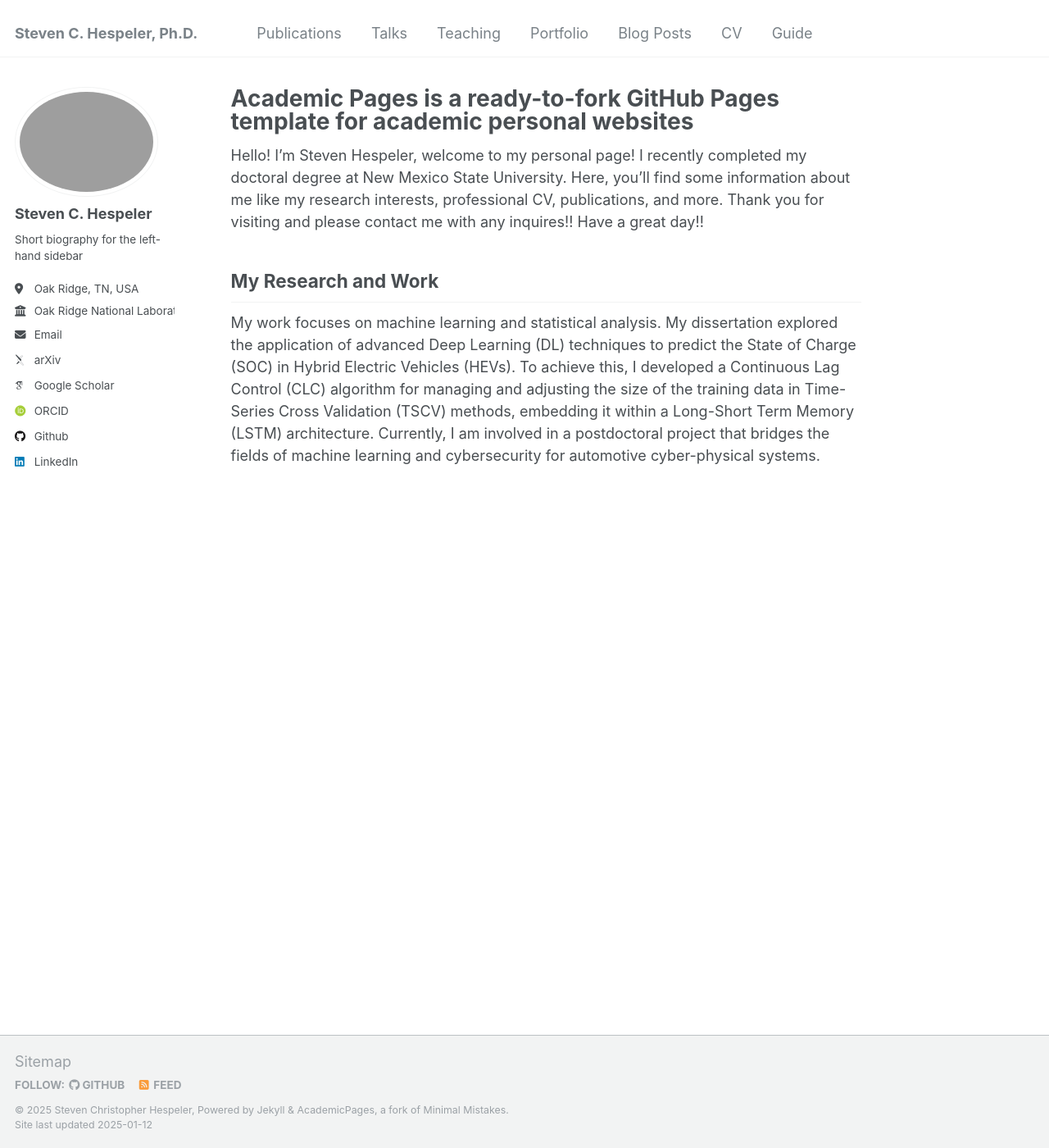
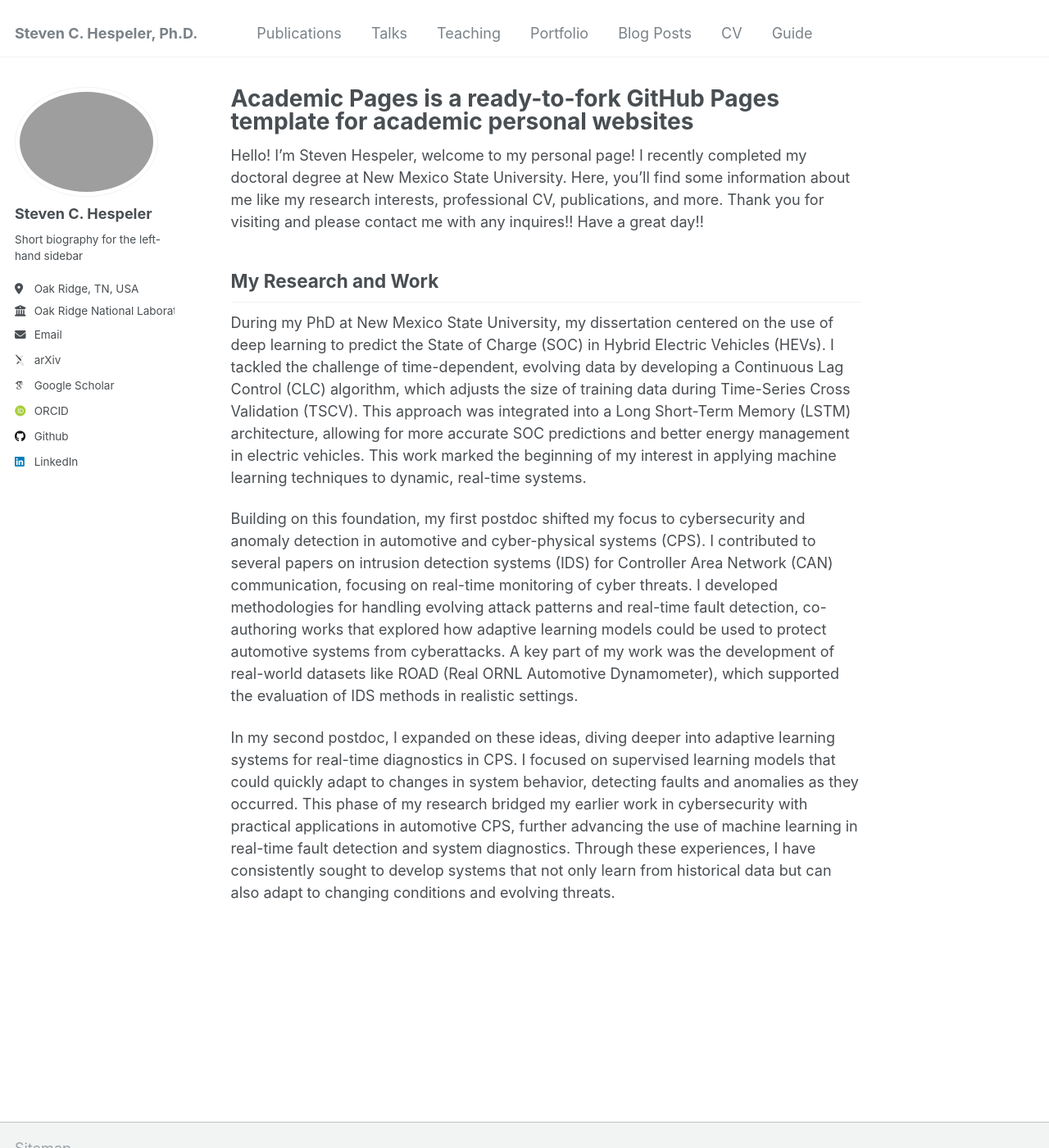
Before and after one commit to TovNephesh/stevenhespeler, a Jekyll site: the page built from _pages/about.md, in a window 1280 px wide and 1400 px high. Shown: the whole window at 82% size. Built offline with Jekyll 4.4.1, drawn with Linux system fonts in a browser that asks for light colours; some web fonts are replaced.

Commit message:
Update about.md

```diff
--- a/_pages/about.md
+++ b/_pages/about.md
@@ -11,4 +11,8 @@ redirect_from:
 Hello! I'm Steven Hespeler, welcome to my personal page! I recently completed my doctoral degree at New Mexico State University. Here, you'll find some information about me like my research interests, professional CV, publications, and more. Thank you for visiting and please contact me with any inquires!! Have a great day!!
 
 ## My Research and Work
-My work focuses on machine learning and statistical analysis. My dissertation explored the application of advanced Deep Learning (DL) techniques to predict the State of Charge (SOC) in Hybrid Electric Vehicles (HEVs). To achieve this, I developed a Continuous Lag Control (CLC) algorithm for managing and adjusting the size of the training data in Time-Series Cross Validation (TSCV) methods, embedding it within a Long-Short Term Memory (LSTM) architecture. Currently, I am involved in a postdoctoral project that bridges the fields of machine learning and cybersecurity for automotive cyber-physical systems.
+During my PhD at New Mexico State University, my dissertation centered on the use of deep learning to predict the State of Charge (SOC) in Hybrid Electric Vehicles (HEVs). I tackled the challenge of time-dependent, evolving data by developing a Continuous Lag Control (CLC) algorithm, which adjusts the size of training data during Time-Series Cross Validation (TSCV). This approach was integrated into a Long Short-Term Memory (LSTM) architecture, allowing for more accurate SOC predictions and better energy management in electric vehicles. This work marked the beginning of my interest in applying machine learning techniques to dynamic, real-time systems.
+
+Building on this foundation, my first postdoc shifted my focus to cybersecurity and anomaly detection in automotive and cyber-physical systems (CPS). I contributed to several papers on intrusion detection systems (IDS) for Controller Area Network (CAN) communication, focusing on real-time monitoring of cyber threats. I developed methodologies for handling evolving attack patterns and real-time fault detection, co-authoring works that explored how adaptive learning models could be used to protect automotive systems from cyberattacks. A key part of my work was the development of real-world datasets like ROAD (Real ORNL Automotive Dynamometer), which supported the evaluation of IDS methods in realistic settings.
+
+In my second postdoc, I expanded on these ideas, diving deeper into adaptive learning systems for real-time diagnostics in CPS. I focused on supervised learning models that could quickly adapt to changes in system behavior, detecting faults and anomalies as they occurred. This phase of my research bridged my earlier work in cybersecurity with practical applications in automotive CPS, further advancing the use of machine learning in real-time fault detection and system diagnostics. Through these experiences, I have consistently sought to develop systems that not only learn from historical data but can also adapt to changing conditions and evolving threats.
```
